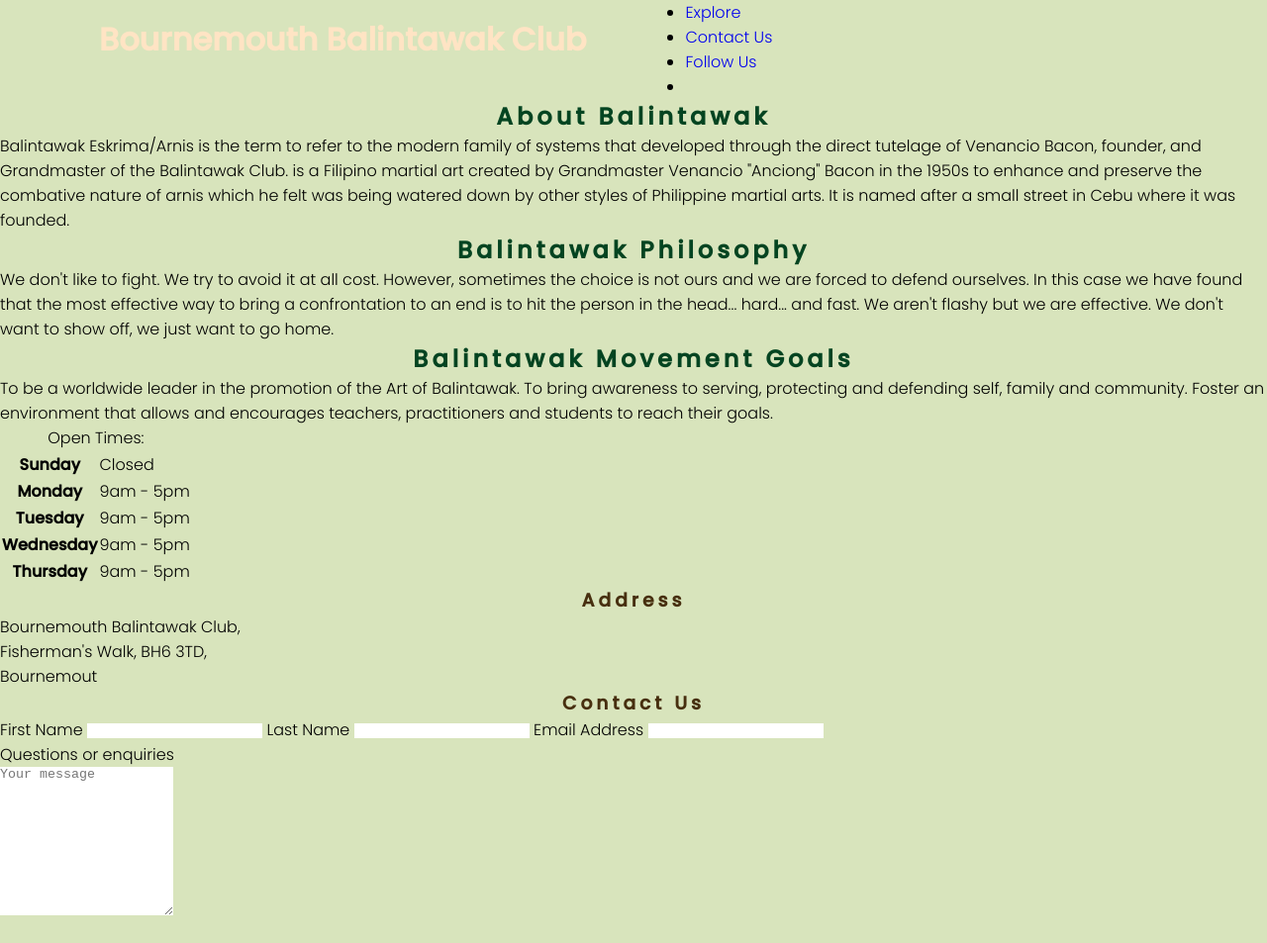
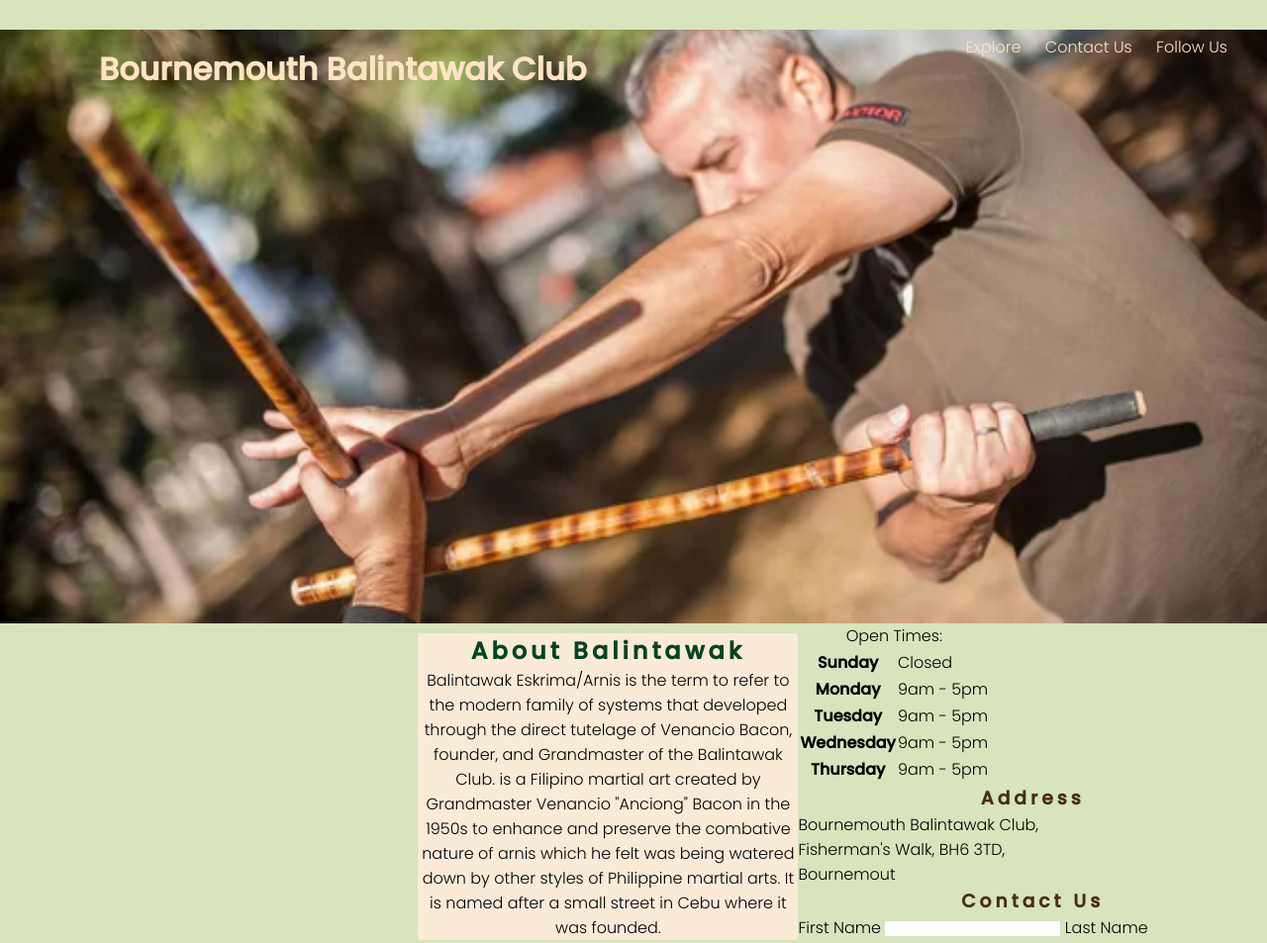
Before and after one commit to VitalijusSeskovas/portfolio-project-1, a plain HTML site: page index.html in a window 1280 px wide. Shown: the top 953 px of the page at 99% size. Drawn offline with Linux system fonts and the light colour scheme.

Commit message:
Add styling to hero image and explore sections

```diff
--- a/assets/css/style.css
+++ b/assets/css/style.css
@@ -41,3 +41,61 @@ h3 {
     color: #472f0f;
     text-align: center;
 }
+
+/*Navigation menu*/
+
+nav {
+    display: flex;
+}
+
+.topnav {
+    float: right;
+}
+
+nav ul {
+    margin: 0px;
+    padding: 5px 0px 5px 30px;
+    justify-content: space-evenly;
+}
+
+nav li {
+    display: inline;
+    margin-right: 20px;
+}
+
+nav li a {
+    color: bisque;
+    text-align: right;
+    font-size: 1em;
+
+}
+
+a:hover {
+    background: #b1a583;
+    transition: .5s;
+}
+
+/*Hero image*/
+
+#hero-image {
+    height: 600px;
+    width: 100%;
+    margin-top: 30px;
+    background-image: url(../images/depositphotos_544819246-stock-photo-escrima-kapap-instructor-demonstrates-sticks.jpg);
+    background-attachment: fixed;
+    background-position: center;
+    background-repeat: no-repeat;
+    background-size: cover;
+}
+
+/*Explore section*/
+.column1of3, .column2of3, .column3of3 {
+    width: 30%;
+    text-align: center;
+    float: left;
+    margin: 10px;
+    border-radius: 2px;
+    background: antiquewhite;
+    margin-left: 33%;
+    margin-right: auto;
+}
```
